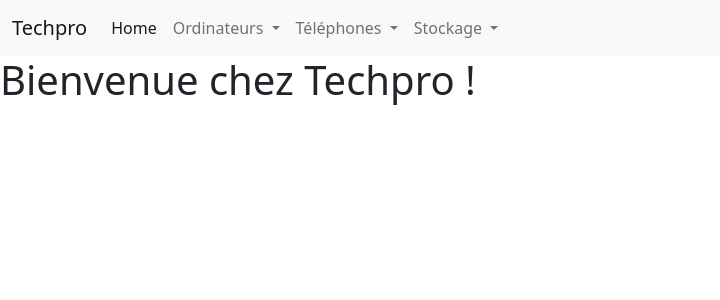
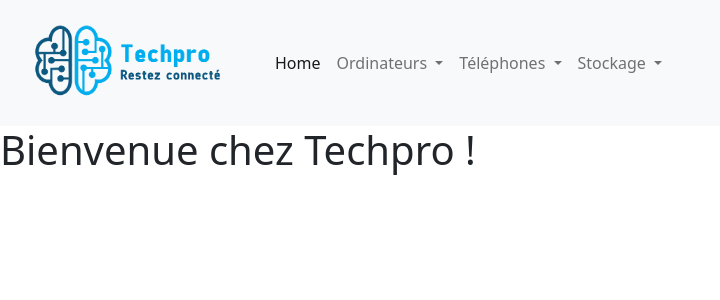
Before and after one commit to FannyLourioux/Techpro-Front, an Angular app: page / in a window 1280 px wide. Shown: the top 300 px of the page, without its empty margins (0-720 px from the left). Built offline with nearby package versions, Linux system fonts and the light colour scheme.

Commit message:
style: add logo

```diff
--- a/src/app/navbar/navbar.component.html
+++ b/src/app/navbar/navbar.component.html
@@ -1,6 +1,6 @@
 <nav class="navbar navbar-expand-lg navbar-light bg-light">
   <div class="container-fluid">
-    <a class="navbar-brand" href="#">Techpro</a>
+    <a class="navbar-brand" href="#"><img src="../../assets/img/techpro_logo.png" height="100" width="239"/></a>
     <button class="navbar-toggler" type="button" data-bs-toggle="collapse" data-bs-target="#navbarSupportedContent" aria-controls="navbarSupportedContent" aria-expanded="false" aria-label="Toggle navigation">
       <span class="navbar-toggler-icon"></span>
     </button>
@@ -36,10 +36,10 @@
             Stockage
           </a>
           <ul class="dropdown-menu" aria-labelledby="navbarDropdown">
-            <li><a class="dropdown-item" href="/stockage/cle-usb">Clefs USB</a></li>
-            <li><a class="dropdown-item" href="/stockage/disque-dur">Disques durs</a></li>
+            <li><a class="dropdown-item" routerLink="/stockage/cle-usb">Clefs USB</a></li>
+            <li><a class="dropdown-item" routerLink="/stockage/disque-dur">Disques durs</a></li>
             <li><hr class="dropdown-divider"></li>
-            <li><a class="dropdown-item" href="/stockage/accessoire">Accessoires</a></li>
+            <li><a class="dropdown-item" routerLink="/stockage/accessoire">Accessoires</a></li>
           </ul>
         </li>
       </ul>
```
Also changed, not shown: src/assets/img/logo2.png (added), src/assets/img/techpro_logo.png (added).
